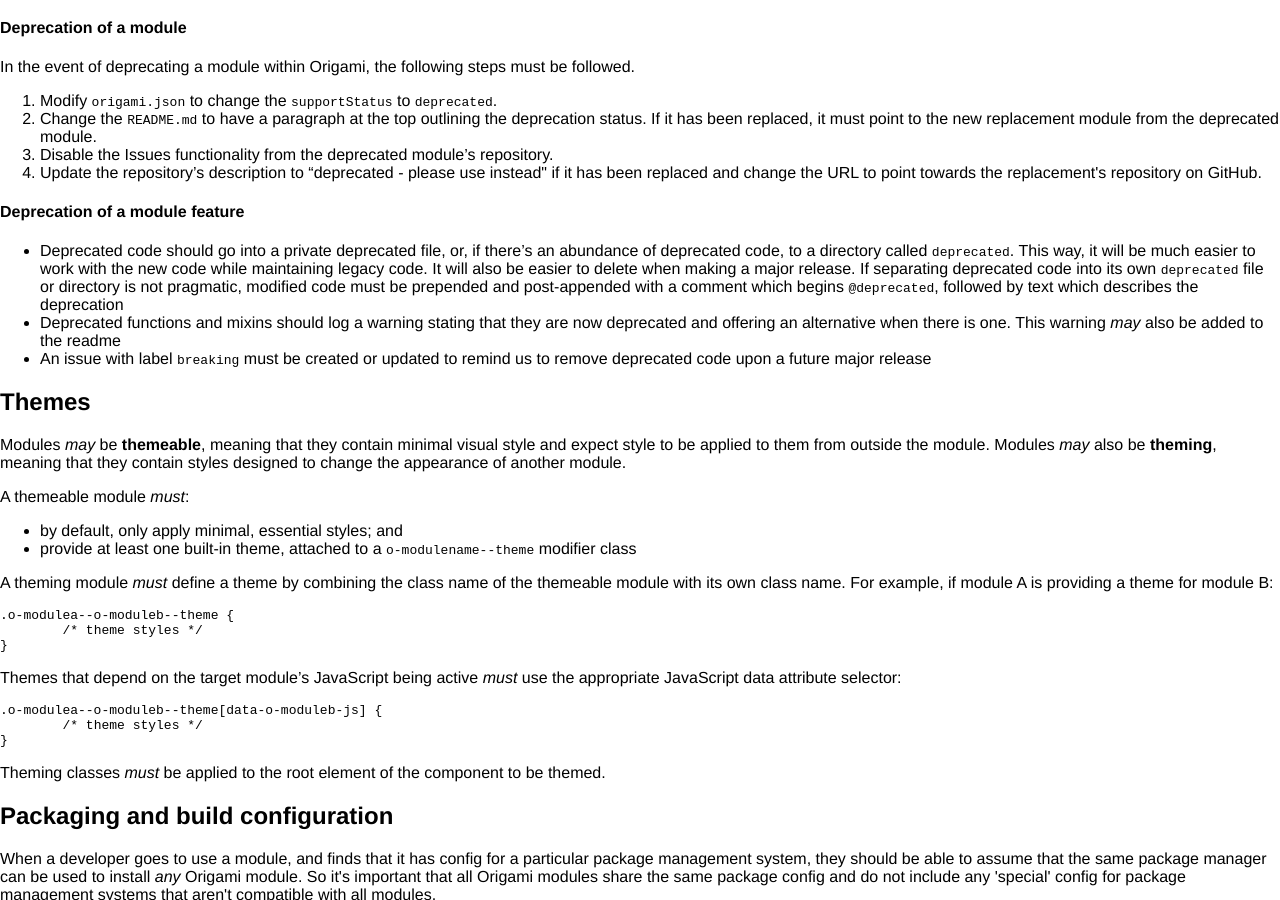
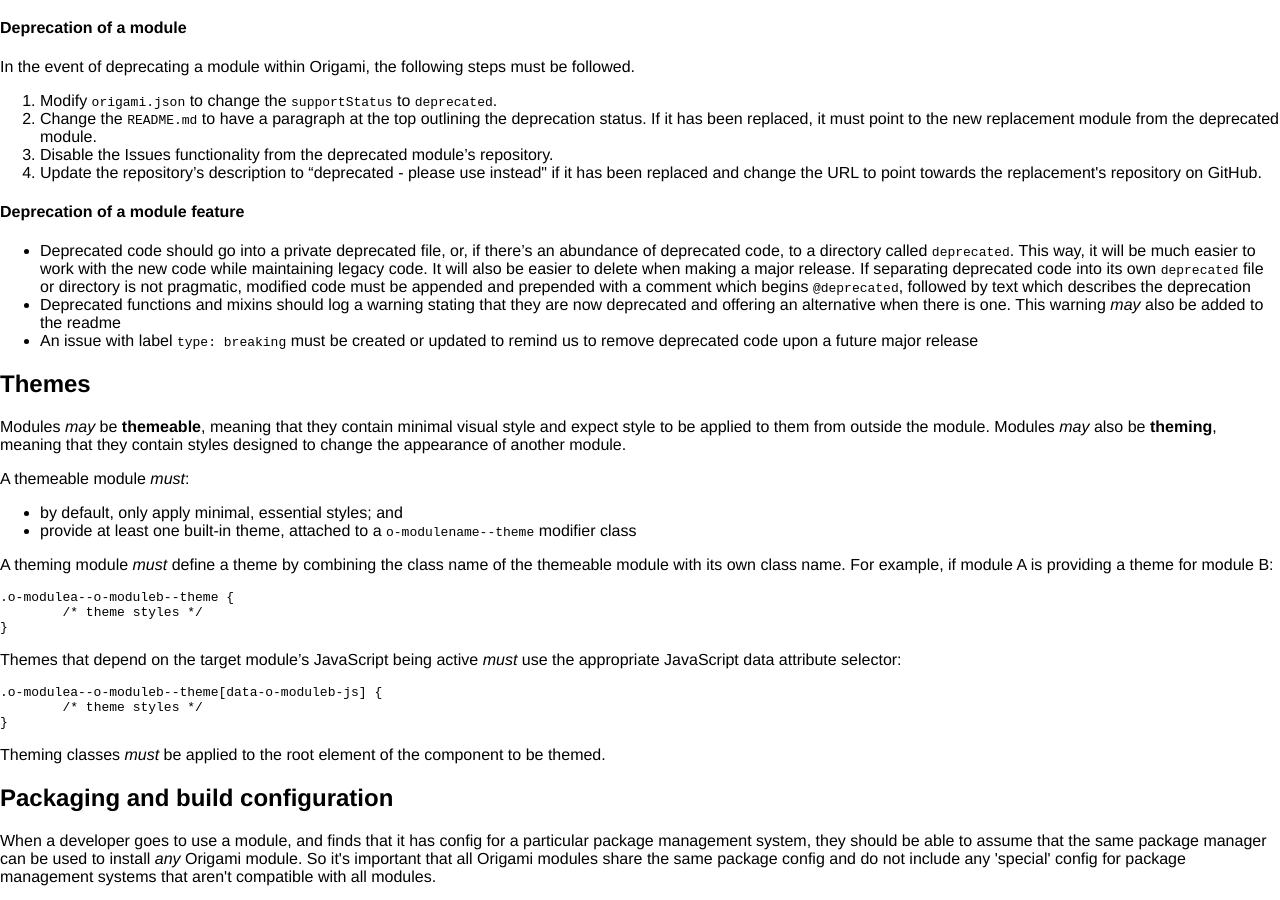
Before and after one commit to Financial-Times/ft-origami, a Jekyll site: the page built from docs/component-spec/modules.md, in a window 1280 px wide and 900 px high, scrolled down 2622 px. Built offline with Jekyll 4.4.1, drawn with Linux system fonts in a browser that asks for light colours; nearby versions of some CDN libraries; comment, search, counter and statistics services are not loaded; a style sheet for code colours, icons or effects is not loaded.

Commit message:
Update deprecation guide label instructions.

````diff
--- a/docs/component-spec/modules.md
+++ b/docs/component-spec/modules.md
@@ -130,9 +130,9 @@ In the event of deprecating a module within Origami, the following steps must be
 
 #### Deprecation of a module feature
 
-* Deprecated code should go into a private deprecated file, or, if there’s an abundance of deprecated code, to a directory called `deprecated`. This way, it will be much easier to work with the new code while maintaining legacy code. It will also be easier to delete when making a major release. If separating deprecated code into its own `deprecated` file or directory is not pragmatic, modified code must be prepended and post-appended with a comment which begins ```@deprecated```, followed by text which describes the deprecation
+* Deprecated code should go into a private deprecated file, or, if there’s an abundance of deprecated code, to a directory called `deprecated`. This way, it will be much easier to work with the new code while maintaining legacy code. It will also be easier to delete when making a major release. If separating deprecated code into its own `deprecated` file or directory is not pragmatic, modified code must be appended and prepended with a comment which begins ```@deprecated```, followed by text which describes the deprecation
 * Deprecated functions and mixins should log a warning stating that they are now deprecated and offering an alternative when there is one. This warning *may* also be added to the readme
-* An issue with label `breaking` must be created or updated to remind us to remove deprecated code upon a future major release
+* An issue with label `type: breaking` must be created or updated to remind us to remove deprecated code upon a future major release
 
 ## Themes
 
````
